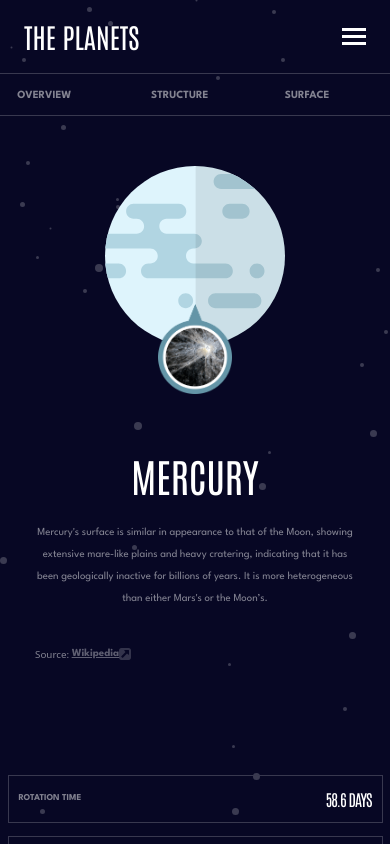
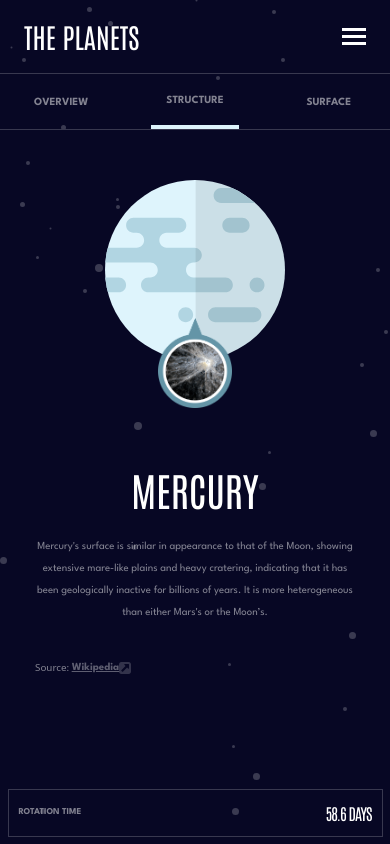
Before and after one commit to HamDean/planets-fact-app, a React (Vite) app: page /surface in a window 390 px wide. Shown: the top 844 px of the page. Built offline with nearby package versions, Linux system fonts and the light colour scheme.

Commit message:
Implement active states - mobile

```diff
--- a/src/components/FactTabList.tsx
+++ b/src/components/FactTabList.tsx
@@ -11,8 +11,8 @@ const FactTabList = () => {
     <div className="hidden md:block lg:w-[350px] lg:self-end ">
       <NavLink to={"/"}>
         <FactTab
-          onSelectTab={() => setSelectedIndex(1)}
-          isActive={selectedIndex === 1}
+          onSelectTab={() => setSelectedIndex(0)}
+          isActive={selectedIndex === 0}
           planet={planet}
           index={1}
           title="overview"
@@ -20,8 +20,8 @@ const FactTabList = () => {
       </NavLink>
       <NavLink to={"/structure"}>
         <FactTab
-          onSelectTab={() => setSelectedIndex(2)}
-          isActive={selectedIndex === 2}
+          onSelectTab={() => setSelectedIndex(1)}
+          isActive={selectedIndex === 1}
           planet={planet}
           index={2}
           title="internal structure"
@@ -29,8 +29,8 @@ const FactTabList = () => {
       </NavLink>
       <NavLink to={"/surface"}>
         <FactTab
-          onSelectTab={() => setSelectedIndex(3)}
-          isActive={selectedIndex === 3}
+          onSelectTab={() => setSelectedIndex(2)}
+          isActive={selectedIndex === 2}
           planet={planet}
           index={3}
           title="geology"
--- a/src/components/FactTabMob.tsx
+++ b/src/components/FactTabMob.tsx
@@ -5,6 +5,9 @@ import usePlanetStore from "../store";
 const FactTabMob = () => {
   const navTabMob = ["overview", "structure", "surface"];
   const setTab = usePlanetStore((s) => s.setTab);
+  const setSelectedIndex = usePlanetStore((s) => s.setSelectedIndex);
+  const selectedIndex = usePlanetStore((s) => s.selectedIndex);
+  const planet = usePlanetStore((s) => s.planet);
 
   return (
     <div
@@ -13,7 +16,10 @@ const FactTabMob = () => {
       {navTabMob.map((nav, i) => (
         <div
           key={i}
-          className="w-[88px] py-5 hover:text-white cursor-pointer transition-all"
+          onClick={() => setSelectedIndex(i)}
+          className={`w-[88px] py-7 text-center hover:text-white cursor-pointer transition-all ${
+            selectedIndex === i && " active-" + planet
+          }`}
         >
           <Link to={i === 0 ? "/" : "/" + nav} onClick={() => setTab(nav)}>
             {nav}
--- a/src/components/NavBar.tsx
+++ b/src/components/NavBar.tsx
@@ -32,7 +32,7 @@ const NavBar = () => {
           {planets.map((planet, i) => (
             <li
               key={i}
-              onClick={() => setSelectedIndex(1)}
+              onClick={() => setSelectedIndex(0)}
               className={`hover:text-white lg:hover:border-t-2 lg:hover:border-[${colorCode[i]}] lg:hover:py-16 transition-all `}
             >
               <NavLink to={"/"} onClick={() => setPlanet(planet)}>
--- a/src/components/NavLinksMob.tsx
+++ b/src/components/NavLinksMob.tsx
@@ -5,6 +5,7 @@ import usePlanetStore from "../store";
 const NavLinksMob = () => {
   const setPlanet = usePlanetStore((s) => s.setPlanet);
   const setOpen = usePlanetStore((s) => s.setOpen);
+  const setSelectedIndex = usePlanetStore((s) => s.setSelectedIndex);
   const colorCode: { [key: number]: string } = {
     0: "#DEF4FC",
     1: "#F7CC7F",
@@ -24,6 +25,7 @@ const NavLinksMob = () => {
           className={`${
             i !== planets.length - 1 ? "border-b border-[#38384F]" : ""
           } py-10 ${styles.flexBetween}`}
+          onClick={() => setSelectedIndex(0)}
         >
           <span className={`${styles.flexBetween} gap-7`}>
             <svg
--- a/src/index.css
+++ b/src/index.css
@@ -90,3 +90,35 @@ h1 {
 .activeTab-neptune {
   background: var(--neptune-bg);
 }
+
+.active-mercury {
+  @apply border-b-4 border-[var(--mercury-bg)];
+}
+
+.active-venus {
+  @apply border-b-4 border-[var(--venus-bg)];
+}
+
+.active-earth {
+  @apply border-b-4 border-[var(--earth-bg)];
+}
+
+.active-mars {
+  @apply border-b-4 border-[var(--mars-bg)];
+}
+
+.active-jupiter {
+  @apply border-b-4 border-[var(--jupiter-bg)];
+}
+
+.active-saturn {
+  @apply border-b-4 border-[var(--saturn-bg)];
+}
+
+.active-uranus {
+  @apply border-b-4 border-[var(--uranus-bg)];
+}
+
+.active-neptune {
+  @apply border-b-4 border-[var(--neptune-bg)];
+}
--- a/src/store.ts
+++ b/src/store.ts
@@ -15,7 +15,7 @@ const usePlanetStore = create<PlanetStore>((set) => ({
   planet: "mercury",
   tab: "overview",
   isOpen: false,
-  selectedIndex: -1,
+  selectedIndex: 1,
   setPlanet: (planet) => set(() => ({ planet: planet })),
   setOpen: () => set((store) => ({ isOpen: !store.isOpen })),
   setTab: (tab) => set(() => ({ tab: tab })),
```
